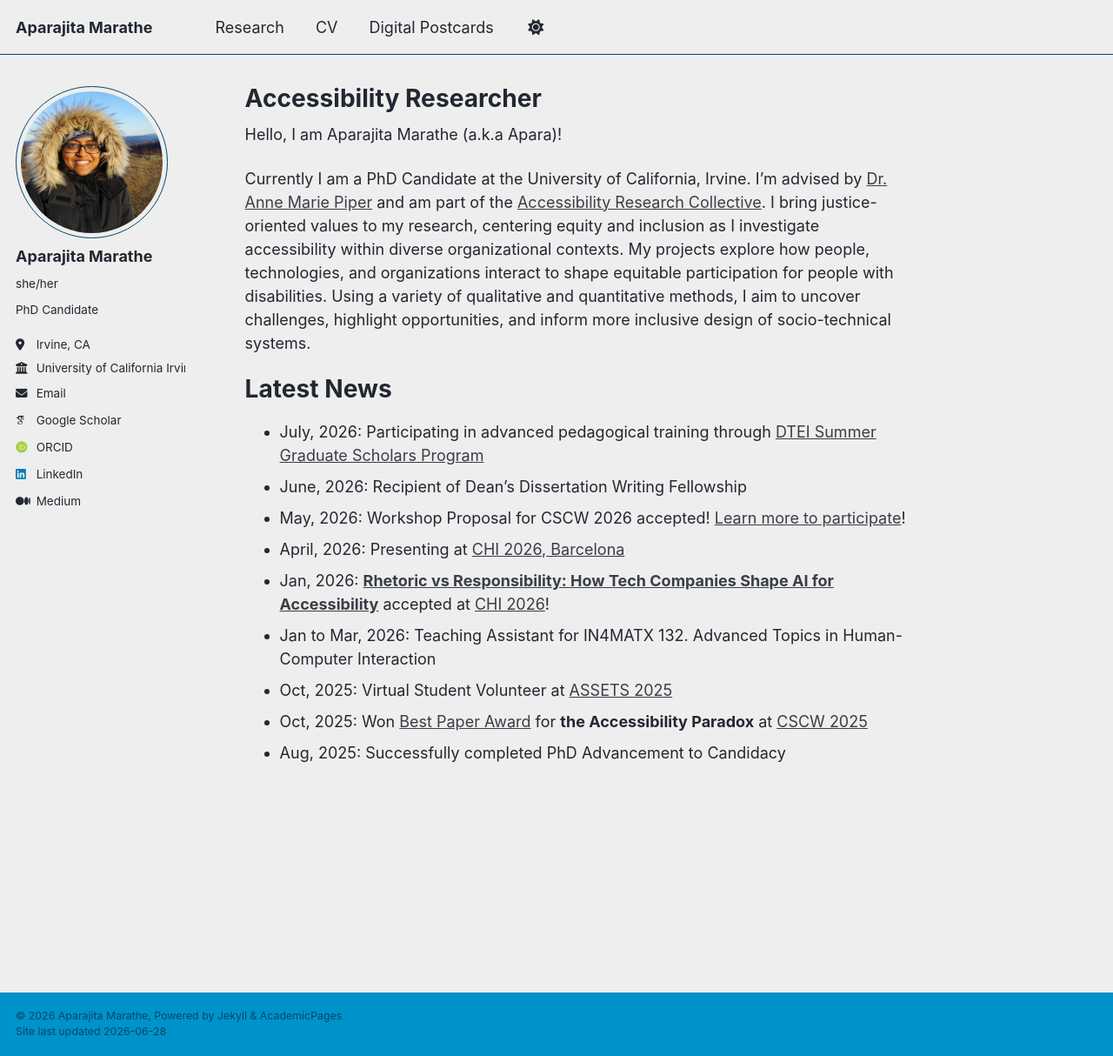
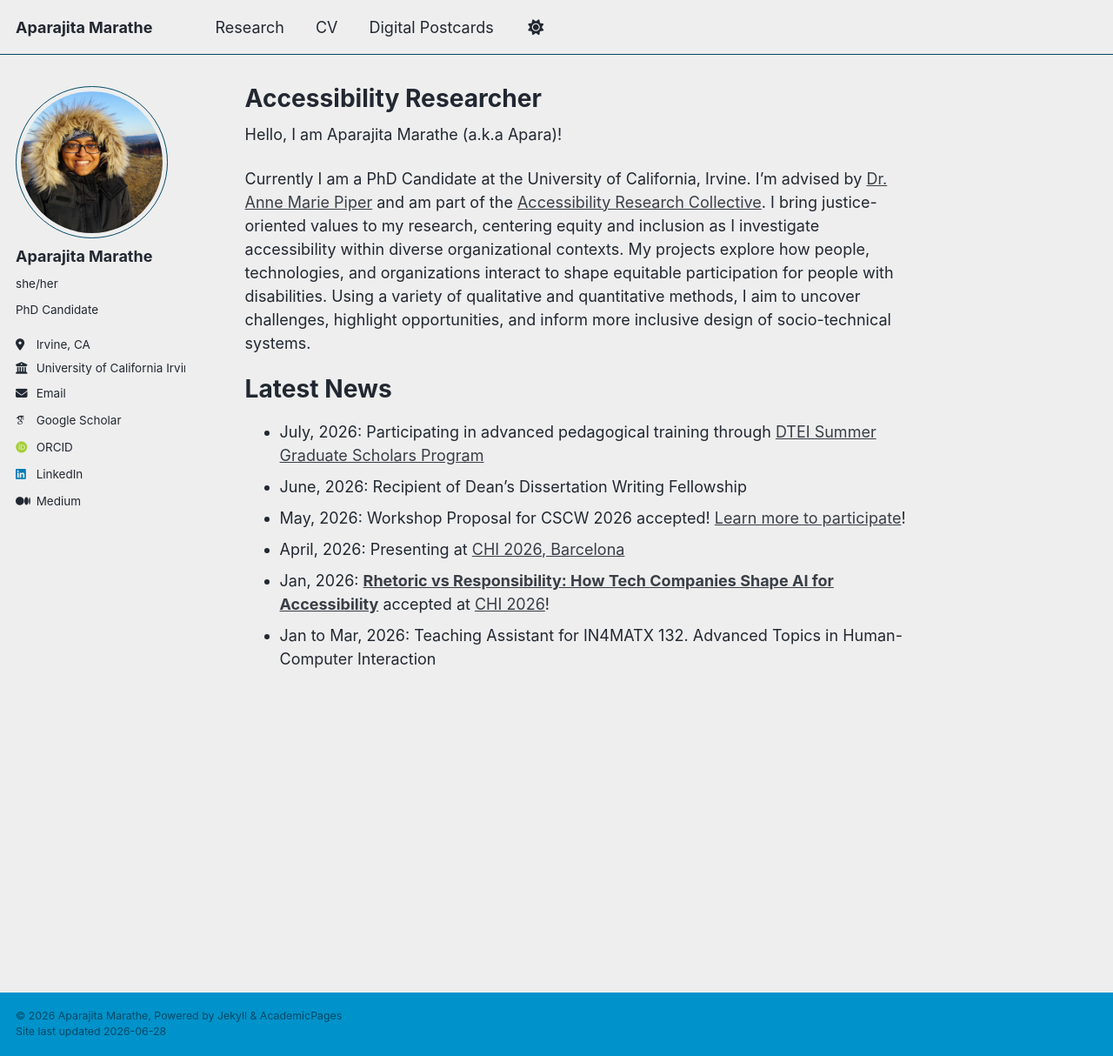
Before and after one commit to aparajitamarathe/aparajitamarathe.github.io, a Jekyll site: the page built from _pages/about.md, in a window 1280 px wide and 1214 px high. Shown: the whole window at 87% size. Built offline with Jekyll 4.4.1, drawn with Linux system fonts in a browser that asks for light colours; some web fonts are replaced.

Commit message:
Update achievements in about.md
Removed outdated achievements and events from the about page.

```diff
--- a/_pages/about.md
+++ b/_pages/about.md
@@ -19,6 +19,3 @@ Latest News
 - April, 2026: Presenting at [CHI 2026, Barcelona](https://chi2026.acm.org)
 - Jan, 2026: [**Rhetoric vs Responsibility: How Tech Companies Shape AI for Accessibility**](https://drive.google.com/file/d/1B6F1mVqObJ4DVb7k4TPoRW8g3o5ZYVxr/view?usp=sharing) accepted at [CHI 2026](https://chi2026.acm.org)!
 - Jan to Mar, 2026: Teaching Assistant for IN4MATX 132. Advanced Topics in Human-Computer Interaction
-- Oct, 2025: Virtual Student Volunteer at [ASSETS 2025](https://assets25.sigaccess.org)
-- Oct, 2025: Won [Best Paper Award](https://programs.sigchi.org/cscw/2025/program/content/211004) for **the Accessibility Paradox** at [CSCW 2025](https://cscw.acm.org/2025/)
-- Aug, 2025: Successfully completed PhD Advancement to Candidacy
```
